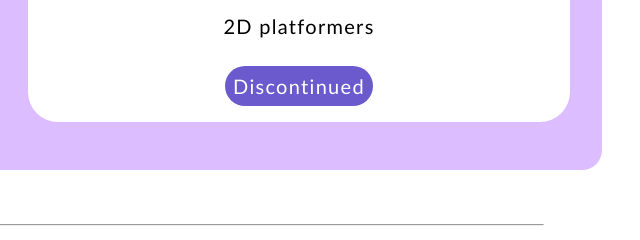
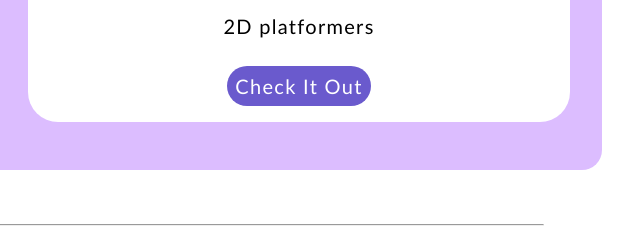
Before and after one commit to eukim/eukim.github.io, a plain HTML site: page index.html in a window 1280 px wide. Shown: the part 3182-3422 px from the top of the page, 628-1268 px from the left. Drawn offline with Linux system fonts and the light colour scheme.

Commit message:
undoing a mistake

```diff
--- a/index.html
+++ b/index.html
@@ -152,7 +152,7 @@
 							<div class="item_title">Potate-O</div>
 							<div class="item_date">[2012 - 2013]</div>
 							<div class="item_description">A C#/XNA-based game influenced by classic 2D platformers</div>
-							<a class="item_link" target="_blank" rel="noopener noreferrer">Discontinued</a>
+							<a class="item_link" href="https://github.com/eukim/potate-o" target="_blank" rel="noopener noreferrer">Check It Out</a>
 						</div>
 					</div>
 				</div>
```
